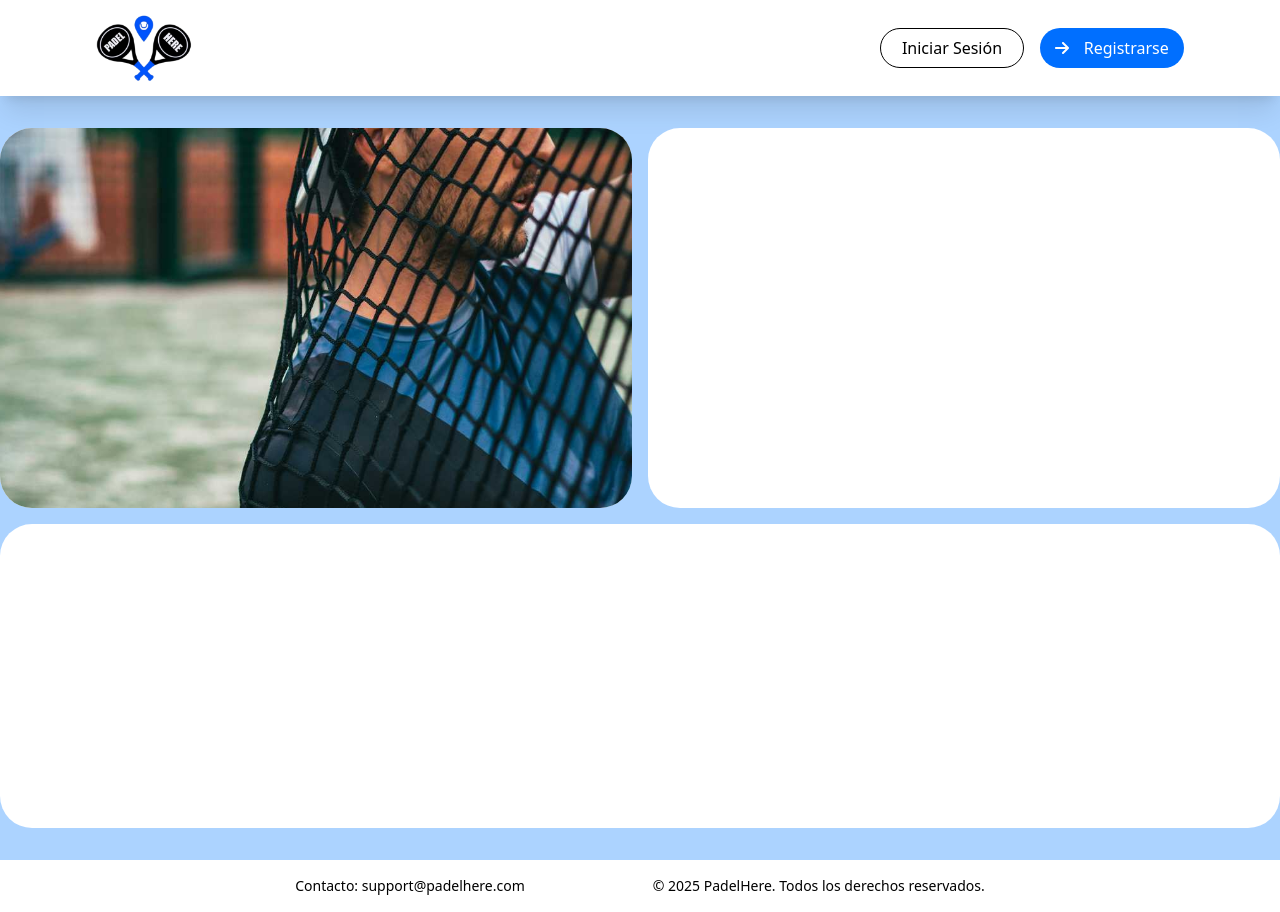
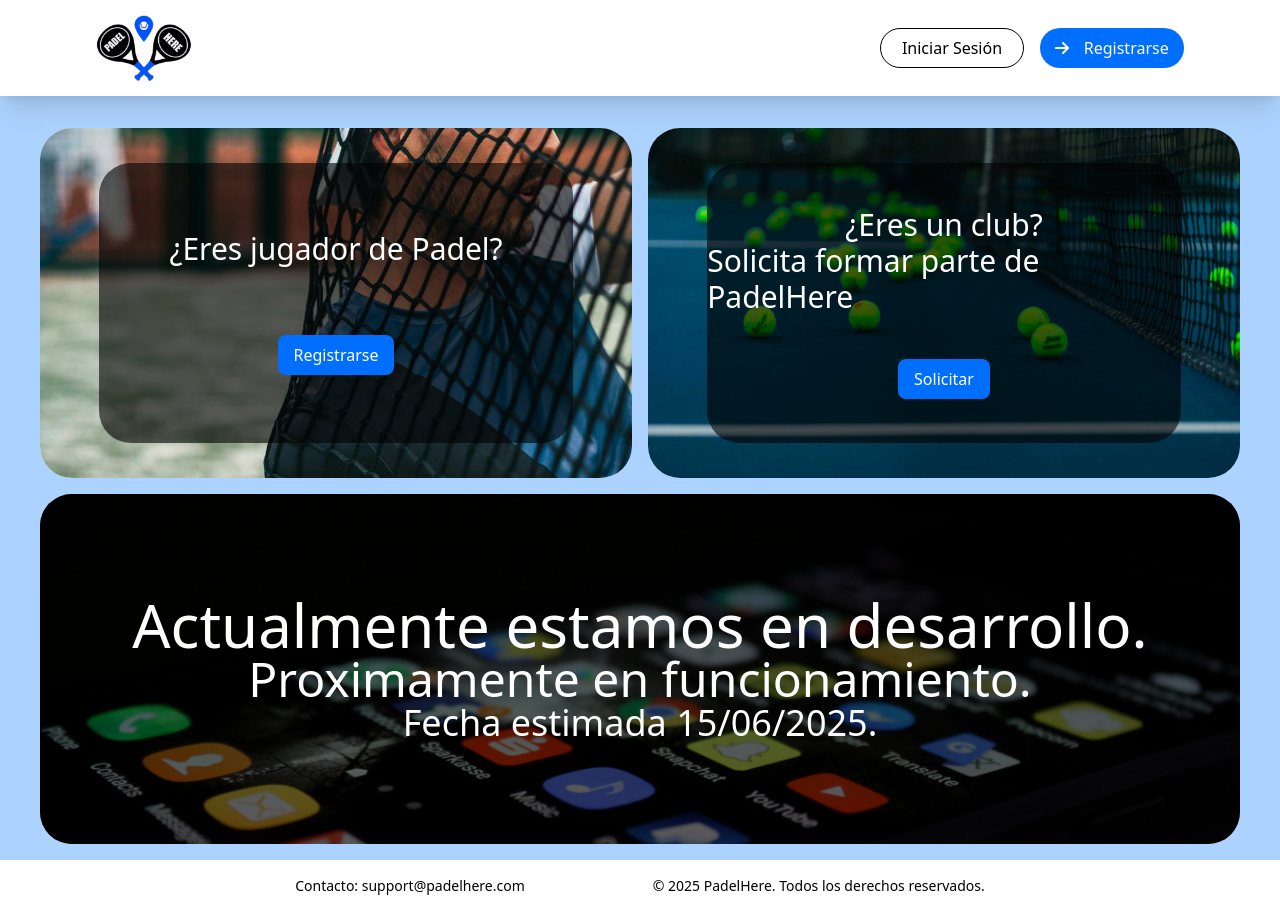
Before and after one commit to AdrianMartinM0/PadelHere, a React (Vite) app in the folder front/: page / in a window 1280 px wide. Built offline with nearby package versions, Linux system fonts and the light colour scheme.

Commit message:
vista de inico completada, sin logoica ni funcionalidad

```diff
--- a/front/src/App.tsx
+++ b/front/src/App.tsx
@@ -8,7 +8,7 @@
   return (
     <div className="bg-[#ACD3FF] min-h-screen flex flex-col gap-8 justify-between">
       <Header/>
-      <div className="container h-[700px] m-auto">
+      <div className="container h-[700px] w-[1200px] mx-auto">
           <BrowserRouter>
             <Routes>
               <Route path={'/'} element={<Inicio/>}/>
--- a/front/src/components/Inicio.tsx
+++ b/front/src/components/Inicio.tsx
@@ -7,13 +7,15 @@
   return (
     <div className="h-full">
         <div className="flex flex-col w-full h-full gap-4">
-            <div className="flex w-full h-[380px] gap-4">
+            <div className="flex w-full h-1/2 gap-4">
                 <InicioJugador/>
                 <InicioClub/>
             </div>
-            <div className="flex h-[380px]">
-                <InicioNoticias/>
+
+            <div className="bg-white w-full h-1/2 rounded-4xl flex justify-center items-center relative">
+              <InicioNoticias/>
             </div>
+
         </div>
     </div>
   )
--- a/front/src/components/InicioClub.tsx
+++ b/front/src/components/InicioClub.tsx
@@ -2,8 +2,15 @@
 
 const InicioClub = () => {
   return (
-    <div className="bg-white h-full w-full rounded-4xl">
-
+    <div className="bg-white h-full w-full rounded-4xl flex justify-center items-center relative">
+        <img className="w-full h-full object-cover rounded-4xl" src="./images/eresClub.jpg" alt="Imagen Pista de Padel" />
+        <div className="bg-[#00000099] w-4/5 h-4/5 rounded-4xl flex flex-col justify-evenly items-center absolute">
+          <div className="flex flex-col justify-center items-center">
+            <p className="text-white text-3xl">¿Eres un club?</p>
+            <p className="text-white text-3xl">Solicita formar parte de PadelHere</p>
+          </div>
+          <button className="text-white p-2 px-4 bg-[#006FFF] rounded-lg">Solicitar</button>
+        </div>
     </div>
   )
 }
--- a/front/src/components/InicioJugador.tsx
+++ b/front/src/components/InicioJugador.tsx
@@ -2,8 +2,12 @@
 
 const InicioJugador = () => {
   return (
-    <div className="bg-white h-full w-full rounded-4xl flex justify-center items-center overflow-hidden">
-        <img className="object-cover transform scale-x-[-1]" src="./images/eresJugador.jpg" alt="Imagen Jugador de Padel" />
+    <div className="bg-white h-full w-full rounded-4xl flex justify-center items-center relative">
+        <img className="w-full h-full object-cover rounded-4xl transform scale-x-[-1]" src="./images/eresJugador.jpg" alt="Imagen Jugador de Padel" />
+        <div className="bg-[#00000099] w-4/5 h-4/5 rounded-4xl flex flex-col justify-evenly items-center absolute">
+          <p className="text-white text-3xl">¿Eres jugador de Padel?</p>
+          <button className="text-white p-2 px-4 bg-[#006FFF] rounded-lg">Registrarse</button>
+        </div>
     </div>
   )
 }
--- a/front/src/components/InicioNoticias.tsx
+++ b/front/src/components/InicioNoticias.tsx
@@ -2,9 +2,14 @@
 
 const InicioNoticias = () => {
   return (
-    <div className="bg-white h-full w-full rounded-4xl">
-
-    </div>
+    <>
+      <img className="w-full h-full object-cover rounded-4xl" src="./images/noticias.jpg" alt="Imagen Pista de Padel"/>
+      <div className="bg-[#00000099] w-full h-full rounded-4xl flex flex-col justify-center items-center absolute">
+            <p className="text-white text-6xl">Actualmente estamos en desarrollo.</p>
+            <p className="text-white text-5xl">Proximamente en funcionamiento.</p>
+            <p className="text-white text-4xl">Fecha estimada 15/06/2025.</p>
+      </div>
+    </>
   )
 }
 
```
